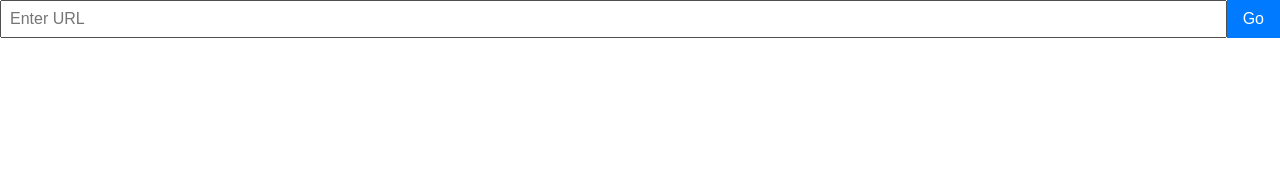
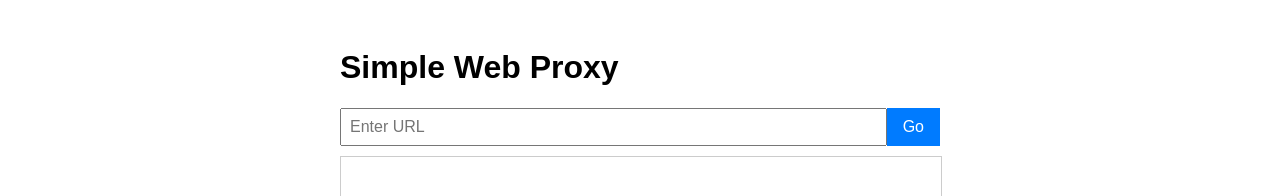
Before and after one commit to the6niner/schoolVPN, a plain HTML site: page index.html in a window 1280 px wide. Shown: the top 196 px of the page. Drawn offline with Linux system fonts and the light colour scheme.

Commit message:
Update index.html

```diff
--- a/index.html
+++ b/index.html
@@ -7,13 +7,11 @@
     <style>
         body {
             font-family: Arial, sans-serif;
-            margin: 0; /* Remove default margin */
-            padding: 0; /* Remove default padding */
         }
         .container {
-            display: flex;
-            flex-direction: column;
-            height: 100vh; /* Make container fill the entire viewport height */
+            max-width: 600px;
+            margin: 0 auto;
+            padding: 20px;
         }
         .input-group {
             display: flex;
@@ -36,15 +34,15 @@
             background-color: #0056b3;
         }
         iframe {
-            flex: 1; /* Fill remaining space in container */
-            border: none;
-            width: 100%; /* Make iframe fill container width */
-            height: 100%; /* Make iframe fill container height */
+            width: 100%;
+            height: 400px;
+            border: 1px solid #ccc;
         }
     </style>
 </head>
 <body>
     <div class="container">
+        <h1>Simple Web Proxy</h1>
         <div class="input-group">
             <input type="text" id="urlInput" placeholder="Enter URL">
             <button onclick="loadUrl()">Go</button>
```
